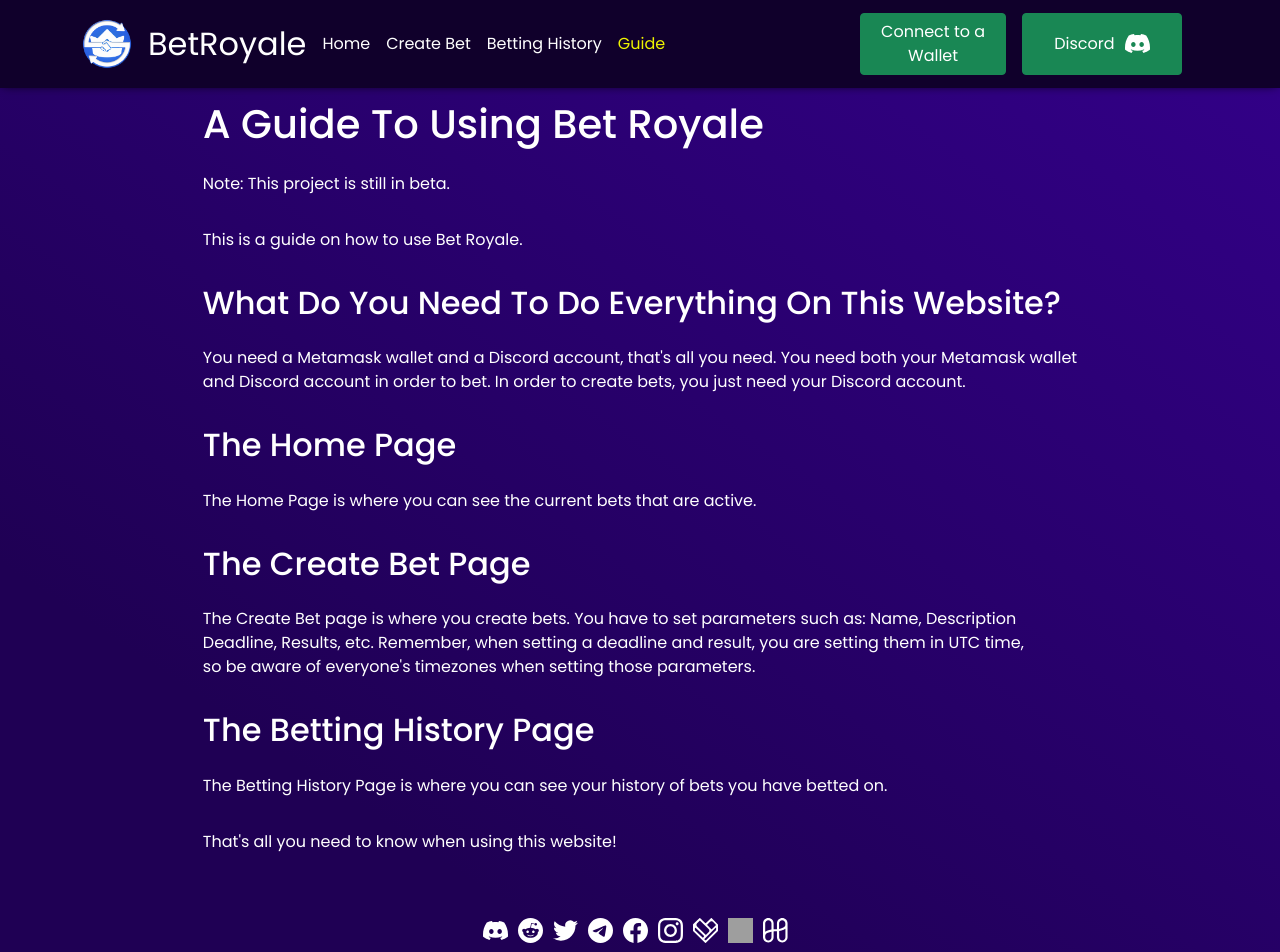
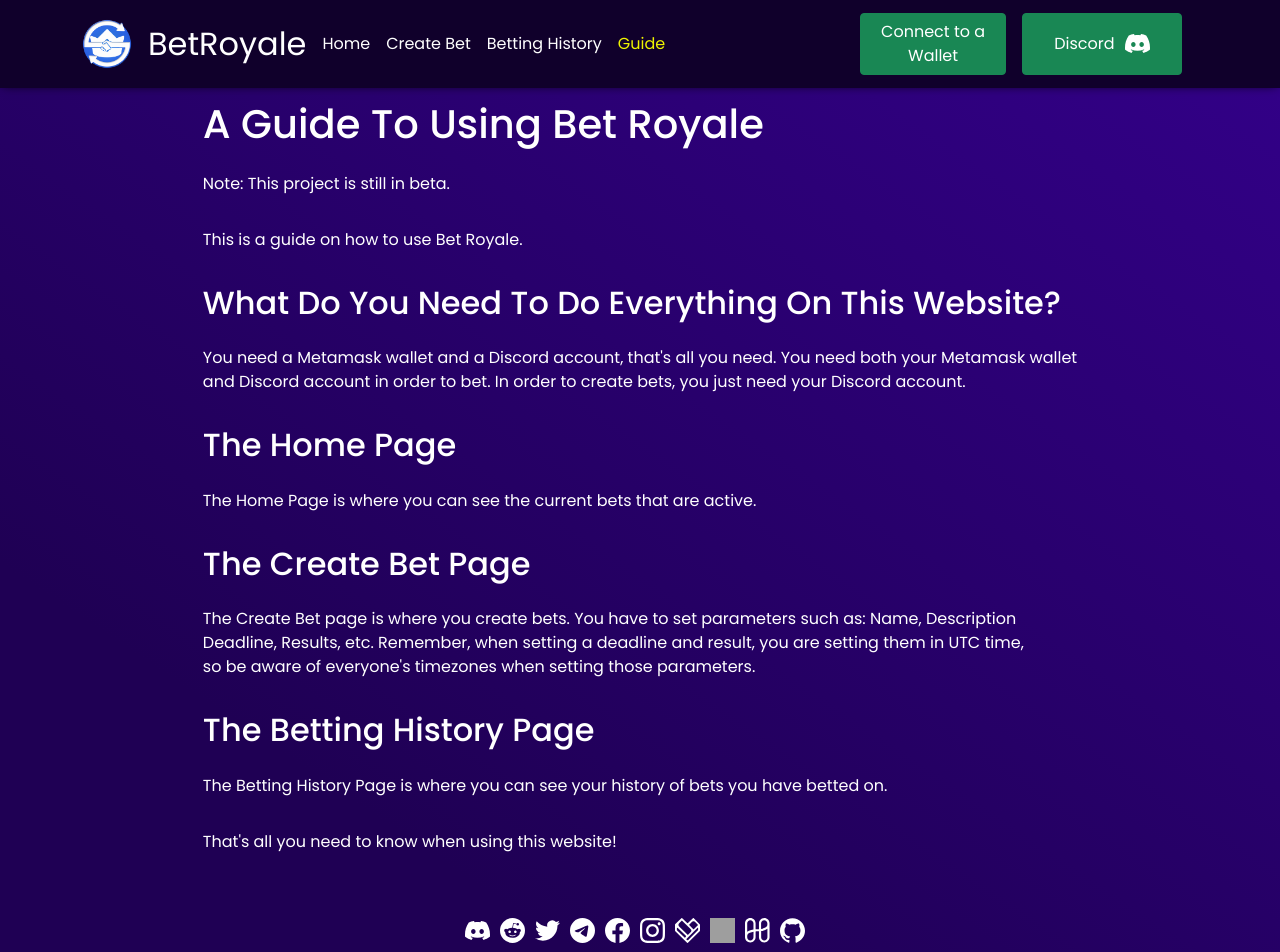
Before and after one commit to fsyntax/bet-royale, a React (Create React App) app: page /guide in a window 1280 px wide. Shown: the top 952 px of the page. Built offline with nearby package versions, Linux system fonts and the light colour scheme; grey boxes are pictures that could not be loaded.

Commit message:
added link to github repo in the footer

```diff
--- a/src/components/Footer.js
+++ b/src/components/Footer.js
@@ -7,6 +7,7 @@
 import fandom from "../images/fandom.svg";
 import viperswap from "../images/viperswap.svg";
 import harmony from "../images/harmony.svg";
+import github from "../images/github.svg";
 
 const Footer = () => {
   return (
@@ -66,6 +67,13 @@
       >
         <img className="social-media-logo" src={harmony} alt="harmony" />
       </a>
+      <a
+        href="https://github.com/DevBaddy/bet-royale"
+        target="_blank"
+        rel="noreferrer"
+      >
+        <img className="social-media-logo" src={github} alt="github" />
+      </a>
     </div>
   );
 };
```
Also changed, not shown: src/images/github.svg (added).
